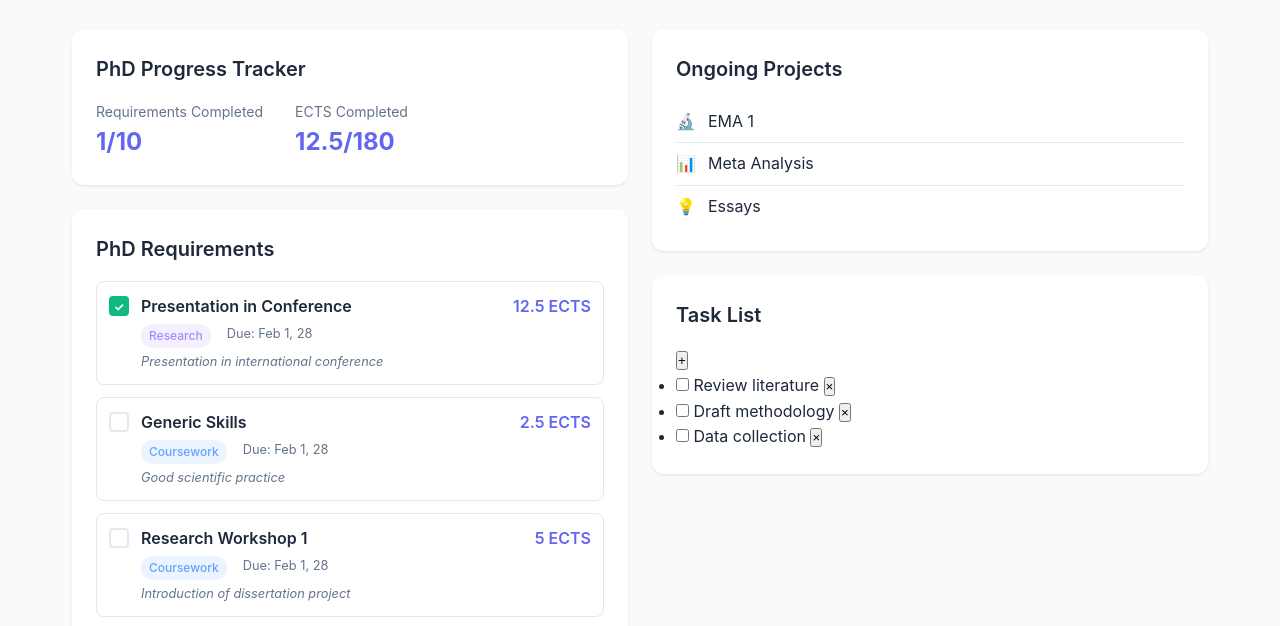
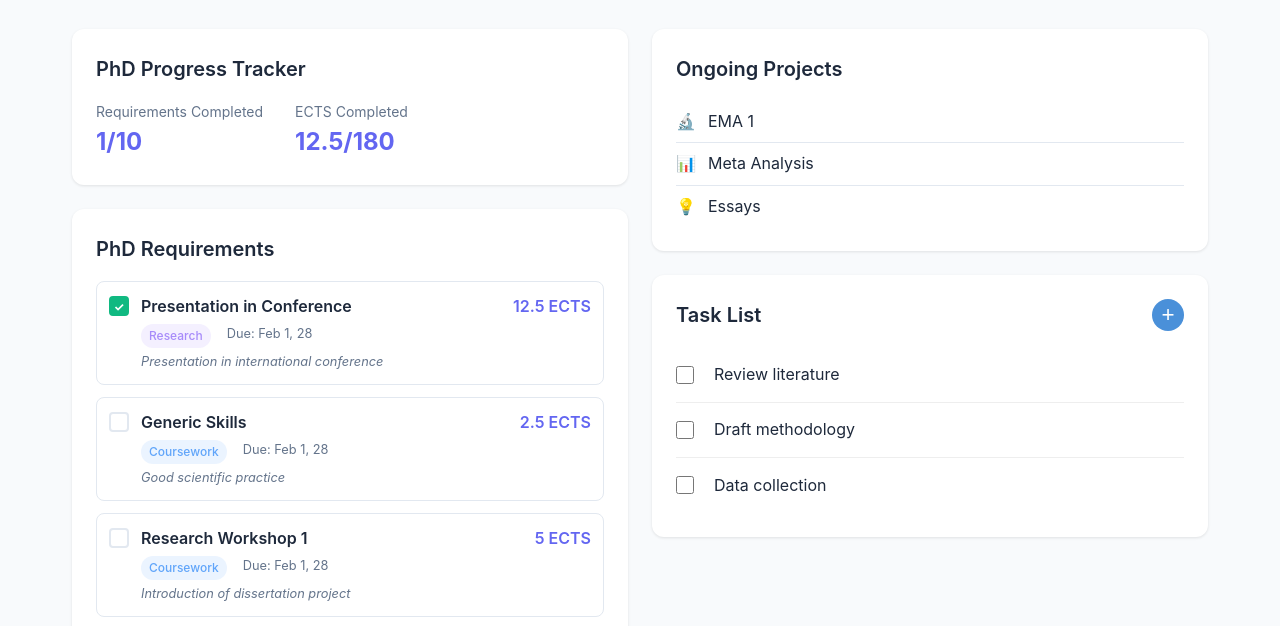
Before and after one commit to luzcomsombra/phd-dashboard, a plain HTML site: page index.html in a window 1280 px wide. Shown: the part 133-759 px from the top of the page. Drawn offline with nearby package versions, Linux system fonts and the light colour scheme.

Commit message:
Update styles.css

```diff
--- a/styles.css
+++ b/styles.css
@@ -147,3 +147,109 @@ header h1 { font-size: 2.5rem; font-weight: 700; margin-bottom: 0.5rem; }
     .container { padding: 1rem; }
     header h1 { font-size: 2rem; }
 }
+/* Task List Card */
+.task-card {
+  margin-top: 1.5rem;
+}
+
+.task-header {
+  display: flex;
+  justify-content: space-between;
+  align-items: center;
+  margin-bottom: 1rem;
+}
+
+.task-header h2 {
+  margin: 0;
+}
+
+/* Add Button */
+.btn-add {
+  width: 32px;
+  height: 32px;
+  border-radius: 50%;
+  border: none;
+  background: #4a90d9;
+  color: white;
+  font-size: 1.4rem;
+  line-height: 1;
+  cursor: pointer;
+  transition: background 0.2s;
+}
+
+.btn-add:hover {
+  background: #357abd;
+}
+
+/* Task List */
+.task-list {
+  list-style: none;
+  padding: 0;
+  margin: 0;
+}
+
+.task-item {
+  display: flex;
+  align-items: center;
+  gap: 0.75rem;
+  padding: 0.6rem 0;
+  border-bottom: 1px solid #eee;
+}
+
+.task-item:last-child {
+  border-bottom: none;
+}
+
+/* Checkbox */
+.task-check {
+  width: 18px;
+  height: 18px;
+  cursor: pointer;
+  accent-color: #4a90d9;
+}
+
+/* Editable Text */
+.task-text {
+  flex: 1;
+  padding: 0.3rem 0.5rem;
+  border-radius: 4px;
+  transition: background 0.2s;
+  outline: none;
+}
+
+.task-text:hover {
+  background: #f5f5f5;
+}
+
+.task-text:focus {
+  background: #e8f0fe;
+}
+
+/* Completed Task Styling */
+.task-item.completed .task-text {
+  text-decoration: line-through;
+  color: #999;
+}
+
+/* Delete Button */
+.btn-delete {
+  width: 24px;
+  height: 24px;
+  border: none;
+  background: transparent;
+  color: #ccc;
+  font-size: 1.2rem;
+  cursor: pointer;
+  border-radius: 4px;
+  opacity: 0;
+  transition: all 0.2s;
+}
+
+.task-item:hover .btn-delete {
+  opacity: 1;
+}
+
+.btn-delete:hover {
+  background: #ffebee;
+  color: #e53935;
+}
```
